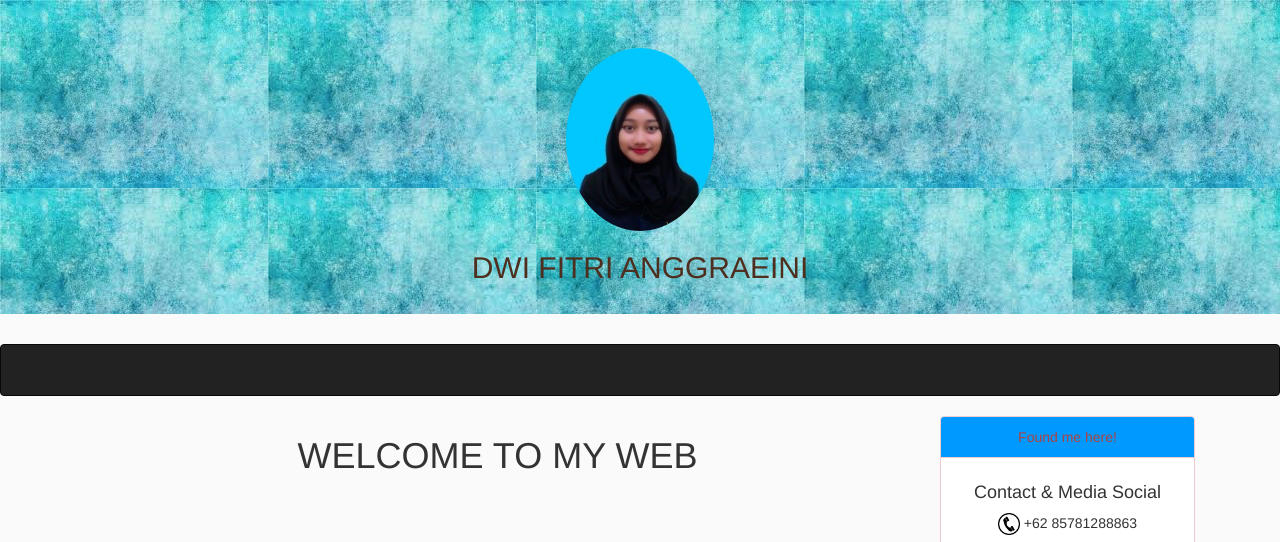
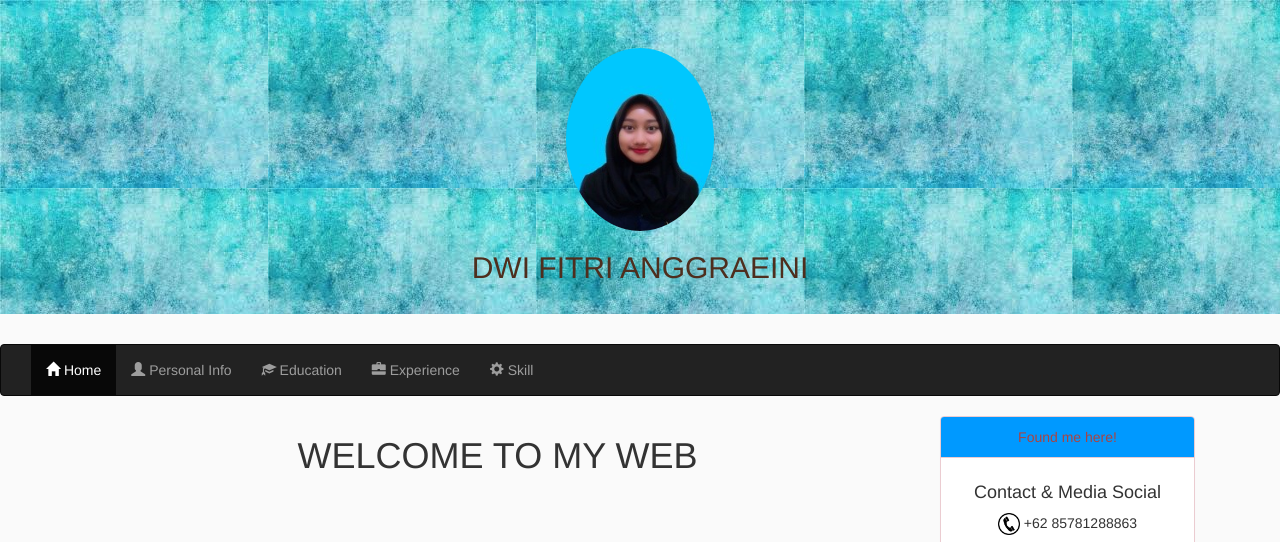
Before and after one commit to agilBAKA/testing, a plain HTML site: page index.html in a window 1280 px wide. Shown: the top 542 px of the page. Drawn offline with Linux system fonts and the light colour scheme.

Commit message:
responsive

```diff
--- a/index.html
+++ b/index.html
@@ -27,6 +27,15 @@
 
   body {background-color:#fafafa; font:"Slabo 27px";
   }
+
+  @media (max-width: 768px) {
+    .navbar-nav {
+      display: none;
+    }
+    .in .navbar-nav {
+      display: block;
+    }
+  }
   </style>
 </head>
 
@@ -39,24 +48,25 @@
 	<nav class="navbar navbar-inverse">
       <div class="container-fluid">
         <div class="navbar-header">
-        <a class="navbar-toggle" id="toggle">
+      <a class="navbar-toggle" data-toggle="collapse" data-target=".navbar-collapse" id="toggle">
           <span class="icon-bar"></span>
           <span class="icon-bar"></span>
           <span class="icon-bar"></span>
       </a>
         <a class="navbar-brand" href="index.html"></a>
       </div>
-    <div class="collapse nav-menu">
+      <div class="navbar-left nav-menu">
       <ul class="nav navbar-nav">
-    <li class="active"><a href="#home" ><i class="glyphicon glyphicon-home" aria-hidden="true"></i> Home</a></li>
-      <li><a href="#pro" ><i class="glyphicon glyphicon-user" aria-hidden="true"></i> Personal Info</a></li>
-      <li><a href="#edu" ><i class="glyphicon glyphicon-education" aria-hidden="true"></i> Education </a></li>
-      <li><a href="#exp" ><i class="glyphicon glyphicon-briefcase" aria-hidden="true"></i> Experience</a></li>
-      <li><a href="#ski" ><i class="glyphicon glyphicon-cog" aria-hidden="true"></i> Skill</a></li>
+      <li class="active"><a href="#home" data-toggle="pill"><i class="glyphicon glyphicon-home" aria-hidden="true"></i> Home</a></li>
+        <li><a href="#pro" data-toggle="pill"><i class="glyphicon glyphicon-user" aria-hidden="true"></i> Personal Info</a></li>
+        <li><a href="#edu" data-toggle="pill"><i class="glyphicon glyphicon-education" aria-hidden="true"></i> Education </a></li>
+        <li><a href="#exp" data-toggle="pill"><i class="glyphicon glyphicon-briefcase" aria-hidden="true"></i> Experience</a></li>
+        <li><a href="#ski" data-toggle="pill"><i class="glyphicon glyphicon-cog" aria-hidden="true"></i> Skill</a></li>
       </ul>
       </div>
     </div>
   </nav>
+
 
 <div class="container bg-alert">
 <div class="tab-content col-sm-9">
```
Lines whose indentation alone changed are shown as unchanged.
